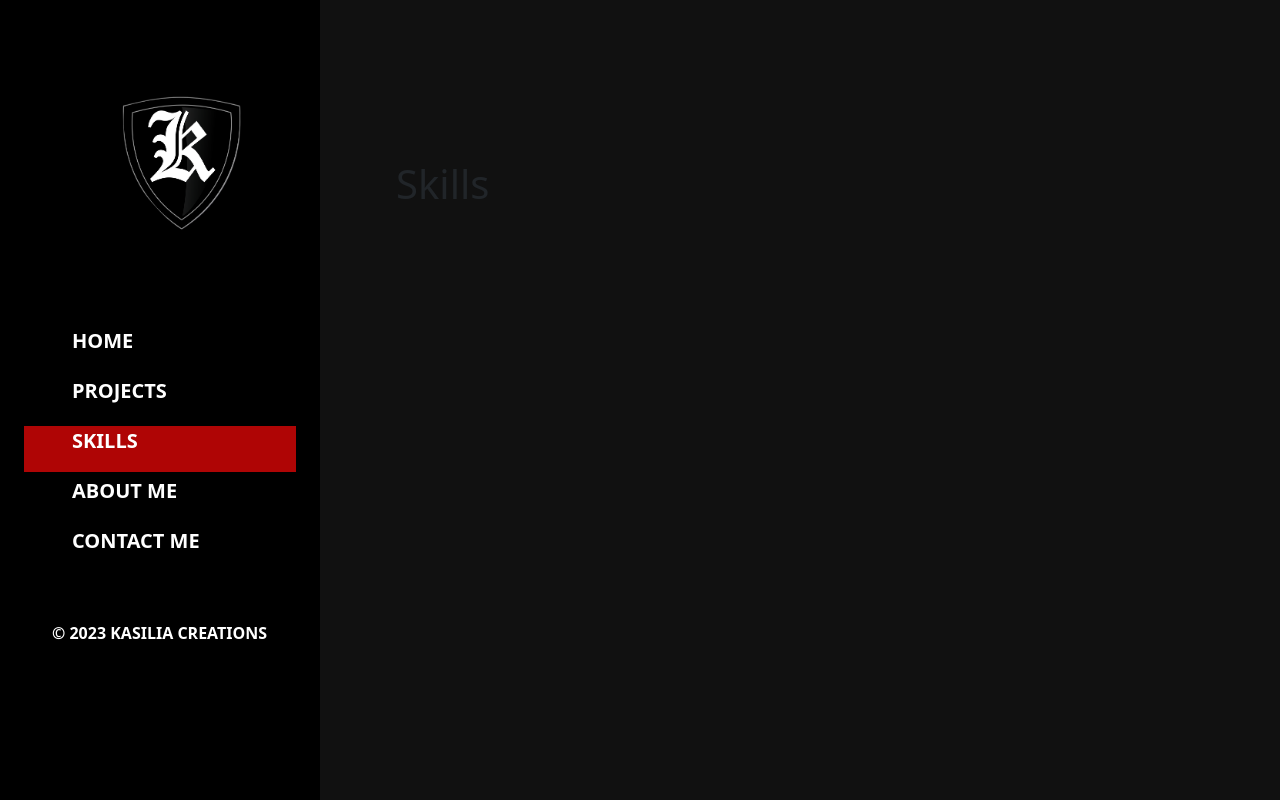
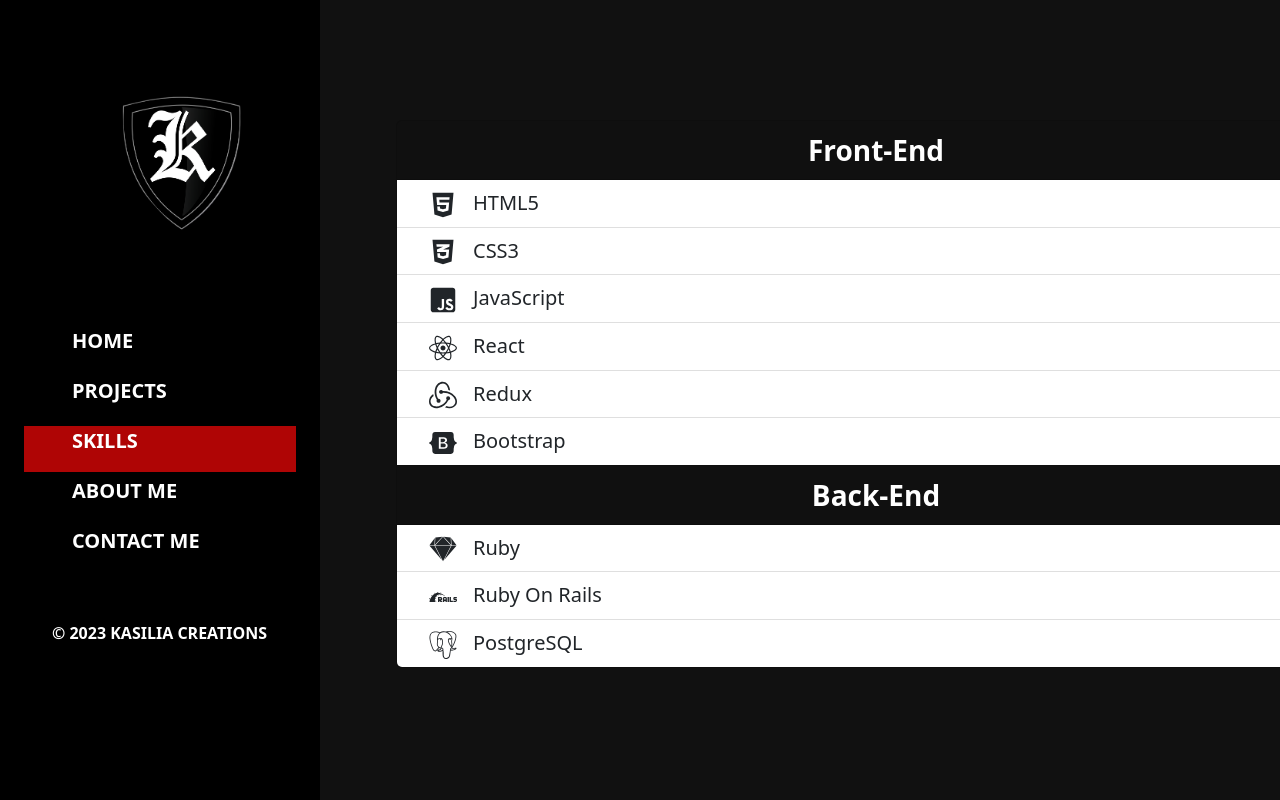
Before and after one commit to David-Kasilia/my-portfolio-react, a React (Create React App) app: page /skills in a window 1280 px wide. Shown: the top 800 px of the page. Built offline with nearby package versions, Linux system fonts and the light colour scheme.

Commit message:
Completed Skills Page

```diff
--- a/src/assets/stylesheets/App.css
+++ b/src/assets/stylesheets/App.css
@@ -15,6 +15,12 @@
 .homepage {
   position: absolute;
   top: 20%;
+  left: 30%;
+}
+
+.skills-page {
+  position: absolute;
+  top: 15%;
   left: 30%;
 }
 
--- a/src/components/Skills/Skills.js
+++ b/src/components/Skills/Skills.js
@@ -1,8 +1,59 @@
 import React from 'react';
+import {
+  FaHtml5, FaCss3Alt, FaJsSquare, FaReact, FaBootstrap, FaSketch,
+} from 'react-icons/fa';
+import { SiRedux, SiRubyonrails, SiPostgresql } from 'react-icons/si';
 
 const Skills = () => (
-  <div className="container-fluid homepage">
-    <h1>Skills</h1>
+  <div className="container-fluid skills-page">
+    <div className="card about-card">
+      <div className="card-header text-white text-center fw-bold fs-3">
+        Front-End
+      </div>
+      <ul className="list-group list-group-flush fw-semi-bold fs-5">
+        <li className="list-group-item">
+          <FaHtml5 className="fs-3 ms-3 me-3" />
+          HTML5
+        </li>
+        <li className="list-group-item">
+          <FaCss3Alt className="fs-3 ms-3 me-3" />
+          CSS3
+        </li>
+        <li className="list-group-item">
+          <FaJsSquare className="fs-3 ms-3 me-3" />
+          JavaScript
+        </li>
+        <li className="list-group-item">
+          <FaReact className="fs-3 ms-3 me-3" />
+          React
+        </li>
+        <li className="list-group-item">
+          <SiRedux className="fs-3 ms-3 me-3" />
+          Redux
+        </li>
+        <li className="list-group-item">
+          <FaBootstrap className="fs-3 ms-3 me-3" />
+          Bootstrap
+        </li>
+      </ul>
+      <div className="card-header text-white text-center fw-bold fs-3">
+        Back-End
+      </div>
+      <ul className="list-group list-group-flush fw-semi-bold fs-5">
+        <li className="list-group-item">
+          <FaSketch className="fs-3 ms-3 me-3" />
+          Ruby
+        </li>
+        <li className="list-group-item">
+          <SiRubyonrails className="fs-3 ms-3 me-3" />
+          Ruby On Rails
+        </li>
+        <li className="list-group-item">
+          <SiPostgresql className="fs-3 ms-3 me-3" />
+          PostgreSQL
+        </li>
+      </ul>
+    </div>
   </div>
 );
 
```
